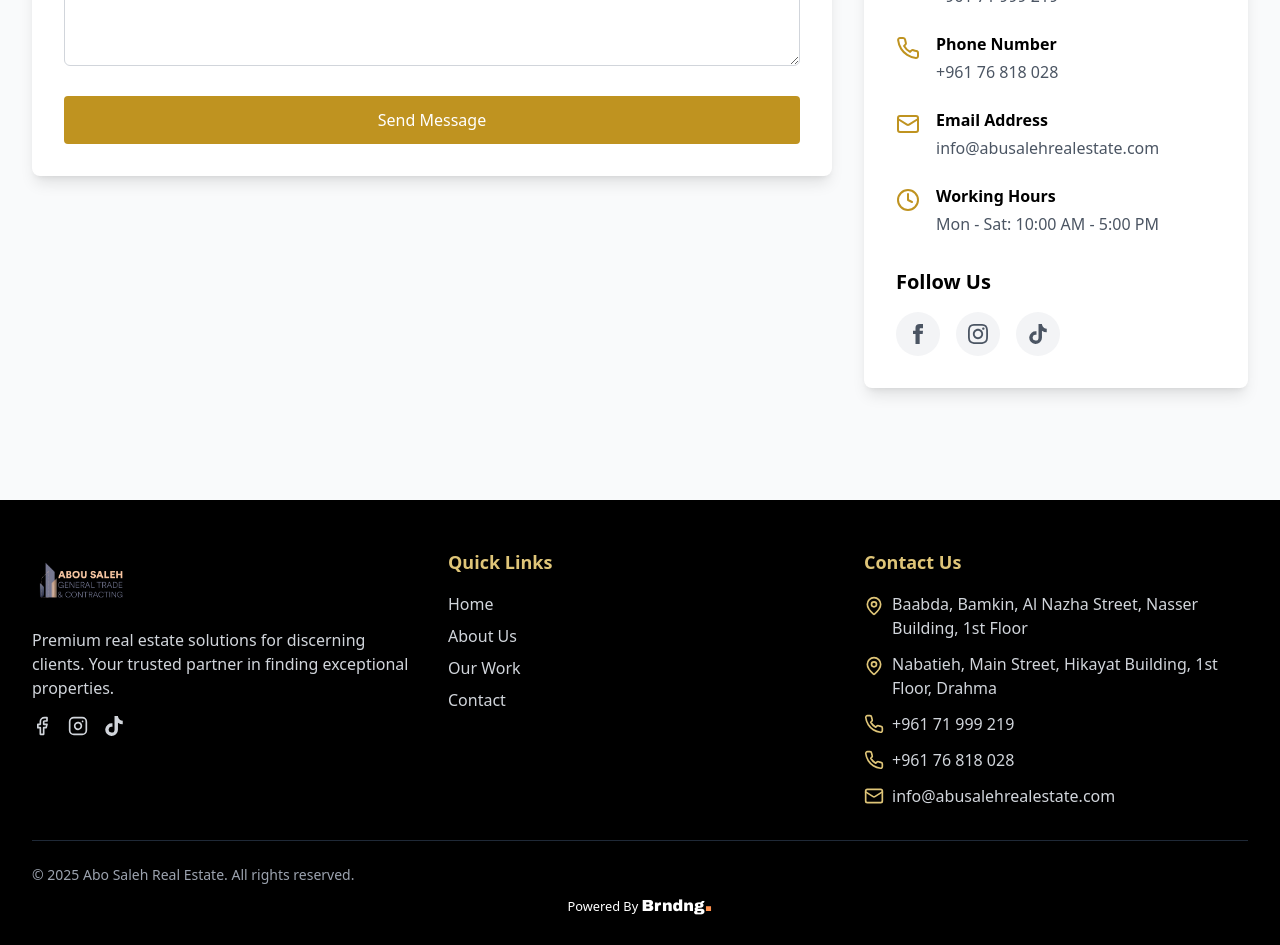
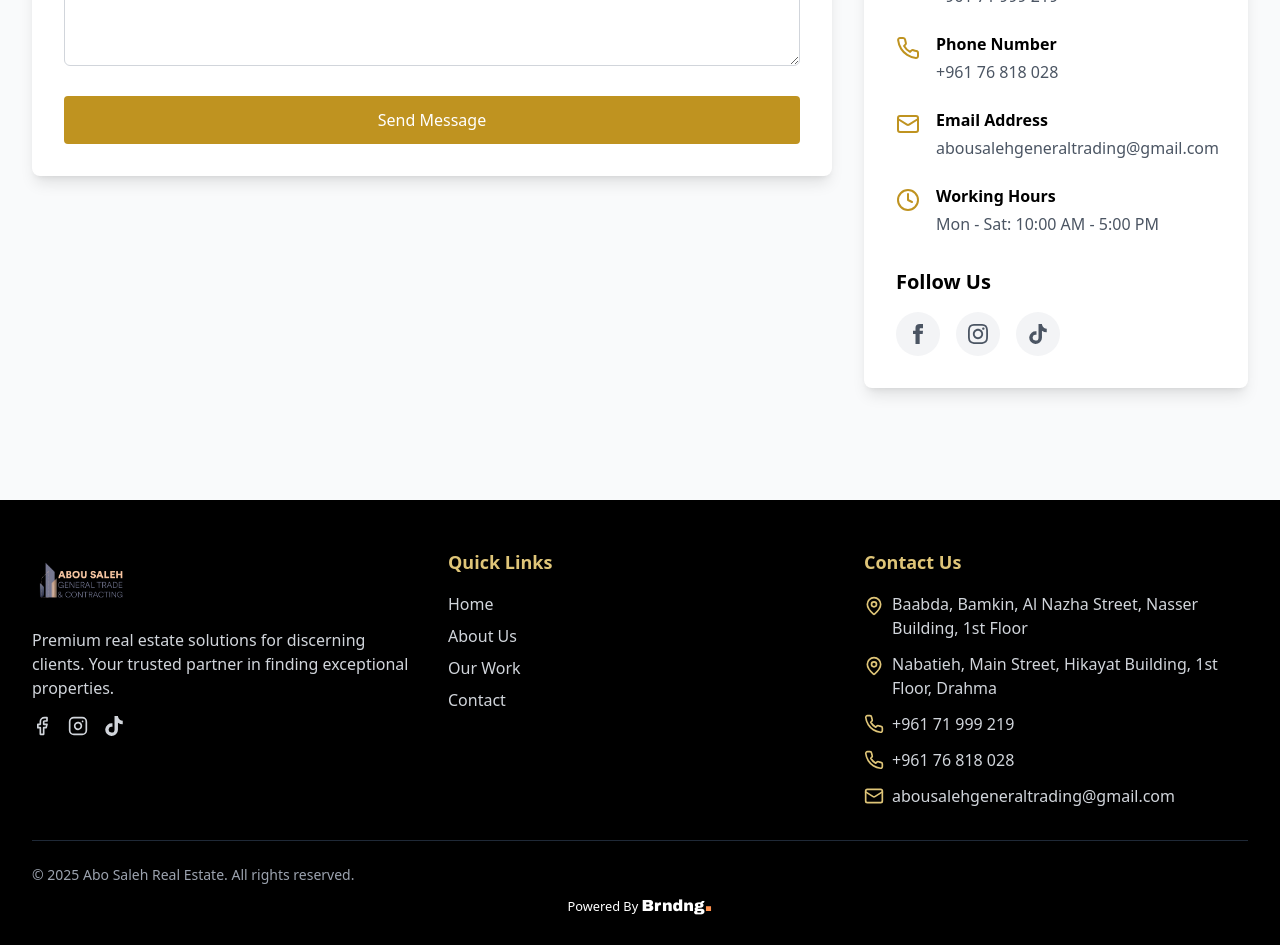
Before and after one commit to hasanborshalli/Abo-Saleh, a React (Vite) app: page /contact in a window 1280 px wide. Shown: the part 580-1525 px from the top of the page. Built offline with nearby package versions, Linux system fonts and the light colour scheme; a web font is replaced by a local one.

Commit message:
add email

```diff
--- a/src/components/Contact/ContactInfo.tsx
+++ b/src/components/Contact/ContactInfo.tsx
@@ -27,7 +27,7 @@ const ContactInfo = () => {
         {
             icon: <MailIcon size={24} className="text-[#BF9320]" />,
             title: "Email Address",
-            details: "info@abusalehrealestate.com",
+            details: "abousalehgeneraltrading@gmail.com",
         },
         {
             icon: <ClockIcon size={24} className="text-[#BF9320]" />,
--- a/src/components/Layout/Footer.tsx
+++ b/src/components/Layout/Footer.tsx
@@ -147,7 +147,7 @@ const Footer = () => {
                                     className="mr-2 text-[#DFC578]"
                                 />
                                 <span className="text-gray-300">
-                                    info@abusalehrealestate.com
+                                    abousalehgeneraltrading@gmail.com
                                 </span>
                             </li>
                         </ul>
```
